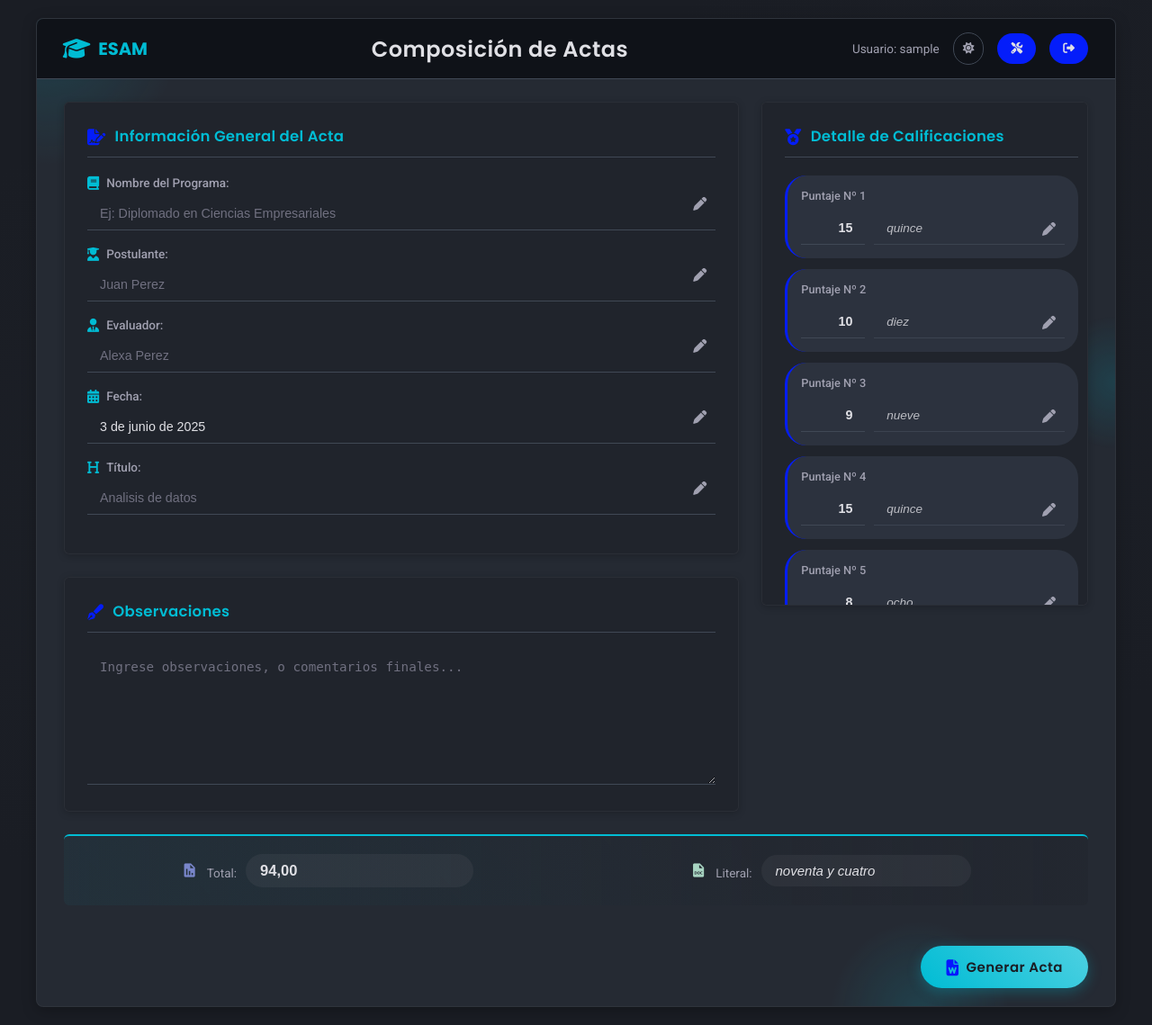
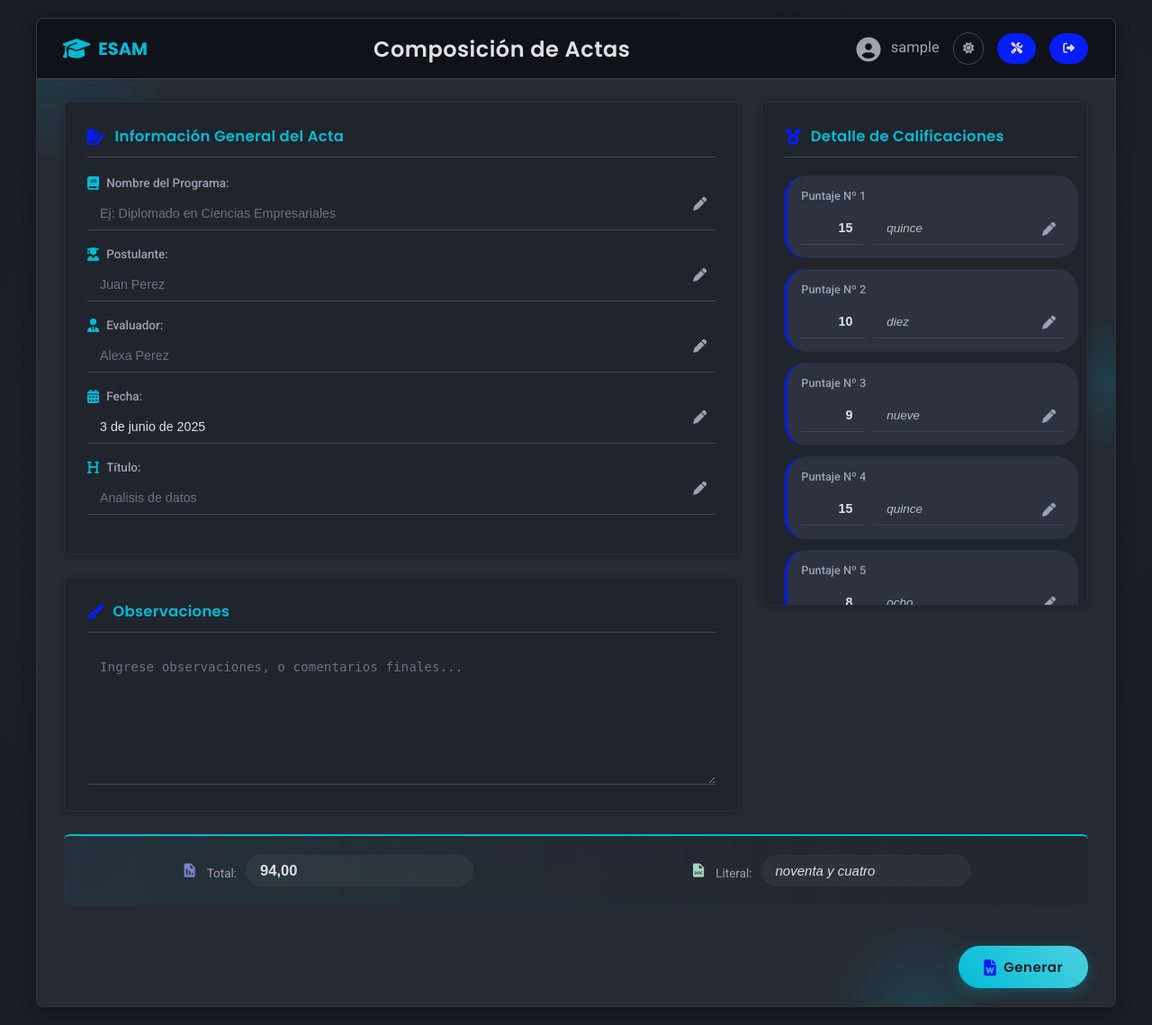
Before and after one commit to chirinina/Actas, a Flask app: page / in a window 1280 px wide. Shown: the whole page at 90% size. Run offline with Flask 3, Linux system fonts and the light colour scheme; the visitor is signed in with stand-in values (Sample User, id 1).

Commit message:
Update index.html

```diff
--- a/templates/index.html
+++ b/templates/index.html
@@ -1006,8 +1006,8 @@
       #adminPanel .add-user-form input[type="text"],
       #adminPanel .add-user-form input[type="password"],
       #adminPanel .add-user-form select {
-        width: 100%;
-        padding: 10px;
+        width: 30%;
+        padding: 6px;
         background: var(--bg-input-current);
         border: 1px solid var(--border-color-current);
         border-radius: var(--radius-sm);
@@ -1415,7 +1415,7 @@
 
         <footer class="panel-footer-actions">
           <button type="submit" form="actaFormApp" class="action-button-submit">
-            <i class="fas fa-file-word" style="color: #0717ff"></i> Generar Acta
+            <i class="fas fa-file-word" style="color: #0717ff"></i> Generar
           </button>
         </footer>
       </div>
@@ -1433,7 +1433,9 @@
               <i class="fas fa-sun"></i>
             </button>
             <!-- Separate ID for admin theme toggle if needed, or share -->
-            <button id="backToAppBtn">Volver a Actas</button>
+            <button id="backToAppBtn" title="Volver a Actas">
+              <i class="fas fa-arrow-left"></i> Atras
+            </button>
           </div>
         </header>
         <div class="panel-content-area">
@@ -1455,15 +1457,15 @@
           </section>
           <section class="content-card add-user-form">
             <h2 class="card-title">
-              <i class="fas fa-user-plus"></i> Añadir Nuevo Usuario
+              <i class="fas fa-user-plus"></i> Agregas Usuario
             </h2>
             <form id="addUserForm">
               <div class="form-group">
-                <label for="newUsername">Nombre de Usuario:</label>
+                <label for="newUsername">Usuario:</label>
                 <input type="text" id="newUsername" required />
               </div>
               <div class="form-group">
-                <label for="newPassword">Contraseña:</label>
+                <label for="newPassword">Clave</label>
                 <input type="password" id="newPassword" required />
               </div>
               <div class="form-group">
@@ -1686,7 +1688,7 @@
         const themeToggleBtn = document.getElementById("themeToggleBtn");
         const adminThemeToggleBtn = document.getElementById(
           "adminThemeToggleBtn"
-        ); // Assuming a separate button for admin, or use the same
+        );
         const body = document.body;
 
         // --- Theme Toggle Logic ---
@@ -1701,7 +1703,7 @@
             body.classList.remove("light-theme");
           }
           if (themeToggleBtn) themeToggleBtn.innerHTML = iconHtml;
-          if (adminThemeToggleBtn) adminThemeToggleBtn.innerHTML = iconHtml; // If admin has its own button
+          if (adminThemeToggleBtn) adminThemeToggleBtn.innerHTML = iconHtml;
           localStorage.setItem("theme", theme);
         }
 
@@ -1716,7 +1718,7 @@
         if (themeToggleBtn)
           themeToggleBtn.addEventListener("click", toggleThemeOnClick);
         if (adminThemeToggleBtn)
-          adminThemeToggleBtn.addEventListener("click", toggleThemeOnClick); // if admin has its own button
+          adminThemeToggleBtn.addEventListener("click", toggleThemeOnClick);
 
         const savedTheme = localStorage.getItem("theme");
         const prefersDark =
@@ -1728,24 +1730,50 @@
         } else if (prefersDark) {
           applyTheme("dark");
         } else {
-          applyTheme("dark"); // Default to dark if nothing else specified
+          applyTheme("dark");
         }
         // --- End of Theme Toggle Logic ---
 
         // --- Inactivity Logout Logic ---
         let inactivityTimer;
-        const INACTIVITY_TIMEOUT_MS = 5 * 60 * 1000;
-
+        const INACTIVITY_TIMEOUT_MS = 5 * 60 * 1000; // 5 minutes
+
+        // ***** ESTA ES LA FUNCIÓN MODIFICADA PARA EL LOGOUT *****
         async function performLogoutActions() {
           clearTimeout(inactivityTimer);
+          console.log("Attempting logout...");
           try {
-            await fetch("/logout", { method: "POST" });
+            // Cambiado de POST a GET.
+            // Un error 405 "Method Not Allowed" para una solicitud POST a /logout
+            // a menudo significa que el servidor espera una solicitud GET para esta acción,
+            // o que el endpoint POST no está configurado correctamente en el servidor.
+            // Este cambio intenta usar GET.
+            // Si el servidor realmente requiere POST y tiene otros problemas, esto no solucionará la causa raíz.
+            const response = await fetch("/logout", { method: "GET" }); // CAMBIADO A GET
+
+            if (!response.ok) {
+              // response.ok es false para respuestas HTTP 4xx/5xx
+              console.error(
+                `Logout request to server failed with status: ${response.status} ${response.statusText}`
+              );
+              // Incluso si el logout del lado del servidor falla, redirigiremos del lado del cliente.
+            } else {
+              console.log(
+                "Logout request to server successful (or at least accepted by server)."
+              );
+            }
           } catch (e) {
-            console.error("Error during logout fetch:", e);
+            // Este bloque catch es para errores de red (ej. servidor caído, sin conexión)
+            console.error("Network error during logout fetch:", e);
           } finally {
-            window.location.href = "/"; // Redirect to root, should lead to login
+            // Este bloque finally SIEMPRE se ejecutará después del try/catch.
+            console.log("Redirecting to / after logout attempt.");
+            // Esta línea asegura que el usuario siempre sea redirigido a la página de inicio (login) del lado del cliente.
+            // La invalidación adecuada de la sesión debe ocurrir en el servidor.
+            window.location.href = "/";
           }
         }
+        // ***** FIN DE LA FUNCIÓN MODIFICADA PARA EL LOGOUT *****
 
         function autoLogout() {
           alert("Sesión cerrada por inactividad.");
@@ -1819,7 +1847,7 @@
         });
 
         logoutBtn.addEventListener("click", () => {
-          performLogoutActions();
+          performLogoutActions(); // Llama a la función de logout modificada
         });
 
         adminPanelBtn.addEventListener("click", () => {
@@ -1844,16 +1872,22 @@
           clearTimeout(inactivityTimer);
         }
         function showMainApp(username, role) {
-          /* ... (no change) ... */ loginContainer.style.display = "none";
+          loginContainer.style.display = "none";
           mainAppContent.style.display = "block";
           adminPanel.style.display = "none";
           document.title = "ActasEsam";
-          loggedInUserDisplay.textContent = `Usuario: ${username}`;
+
+          loggedInUserDisplay.innerHTML = `
+    <i class="fas fa-user-circle fa-2x" style="vertical-align: middle; margin-right: 8px;"></i>
+    <span style="font-size: 1.1rem;">${username}</span>
+  `;
+
           if (role === "admin") {
             adminPanelBtn.style.display = "inline-block";
           } else {
             adminPanelBtn.style.display = "none";
           }
+
           initializeMainAppInterface();
           resetInactivityTimer();
         }
```
